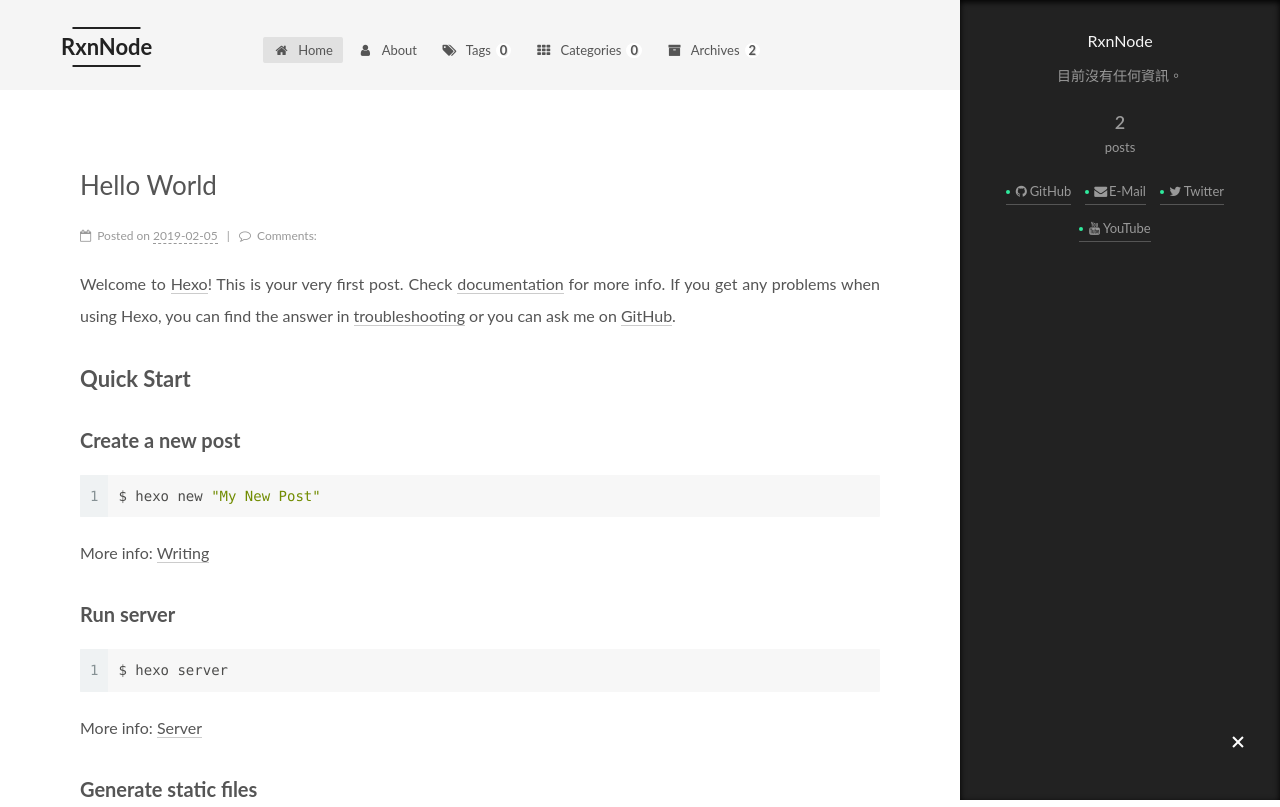
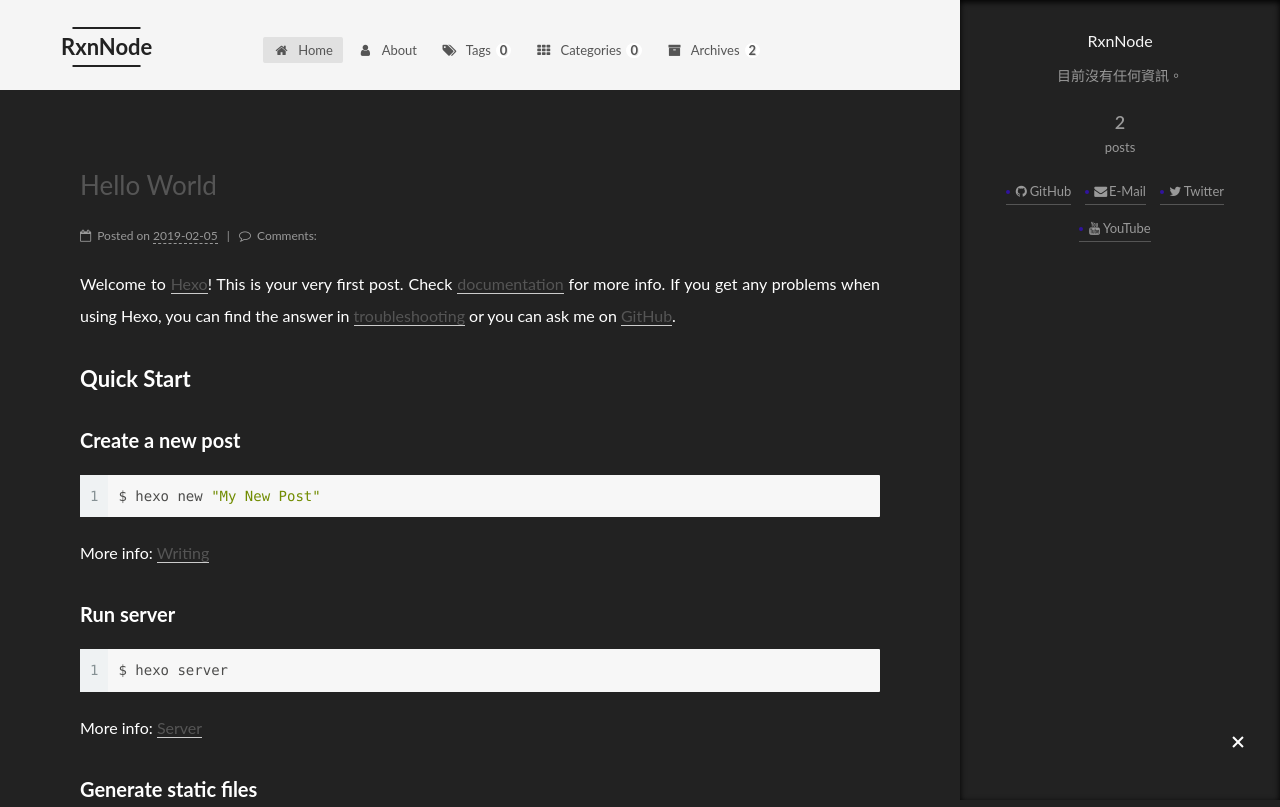
Before and after one commit to RxnNode/RxnNode.github.io, a plain HTML site: page index.html in a window 1280 px wide. Shown: the top 807 px of the page. Drawn offline with Linux system fonts and the light colour scheme.

Commit message:
Site updated: 2019-02-09 00:47:45

```diff
--- a/css/main.css
+++ b/css/main.css
@@ -188,8 +188,8 @@ body {
   font-family: 'Lato', "PingFang SC", "Microsoft YaHei", sans-serif;
   font-size: 14px;
   line-height: 2;
-  color: #555;
-  background: #fff;
+  color: #fff;
+  background: #222;
 }
 @media (max-width: 767px) {
   body {
@@ -1012,7 +1012,7 @@ pre .javascript .function {
   display: block;
   width: 22px;
   height: 2px;
-  background: #555;
+  background: #fff;
   border-radius: 1px;
 }
 .btn-bar+.btn-bar {
@@ -1885,7 +1885,7 @@ pre .javascript .function {
   width: 4px;
   height: 4px;
   border-radius: 50%;
-  background: #2feb9d;
+  background: #30139e;
 }
 .links-of-blogroll {
   font-size: 13px;
```
Also changed, not shown: 1 other file.
